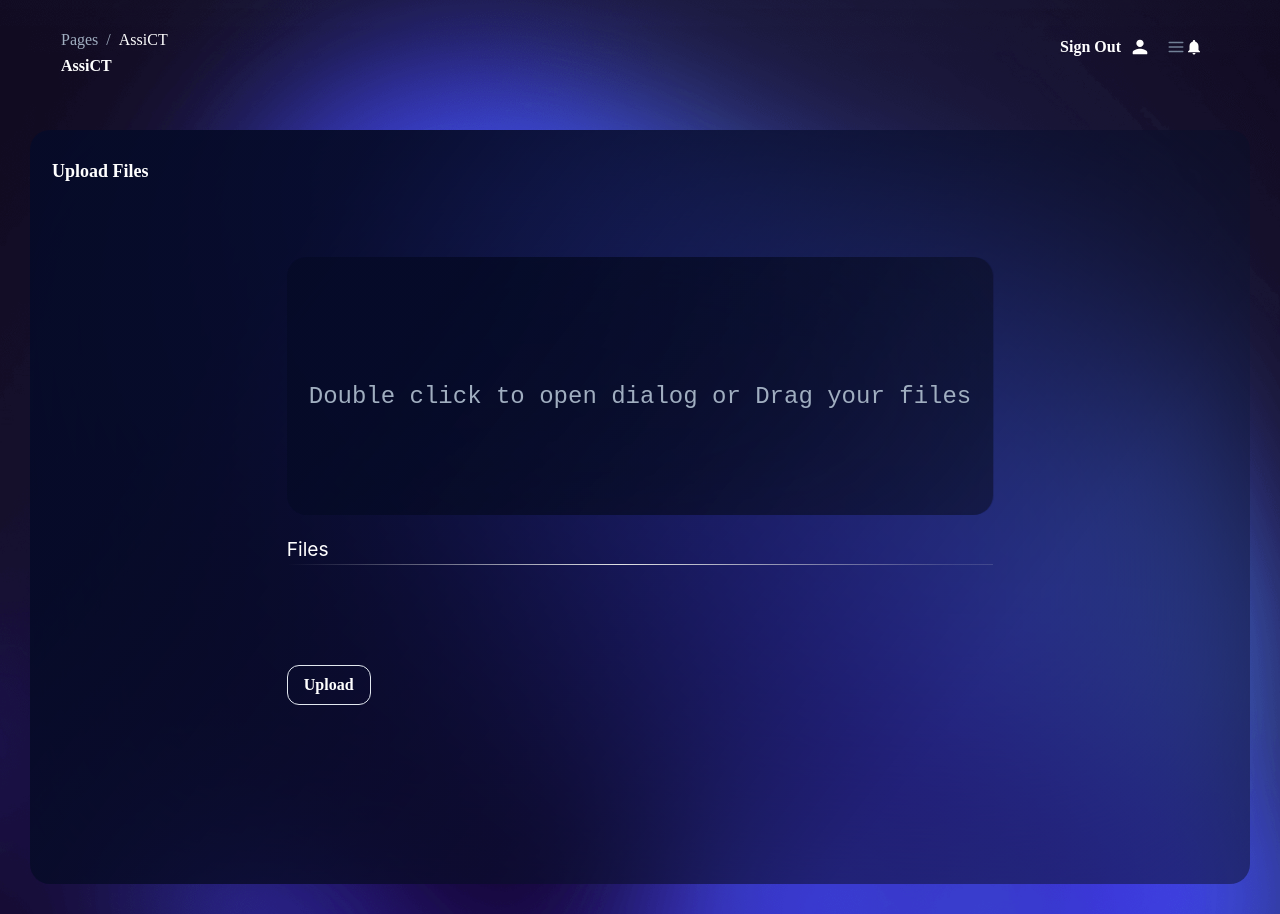
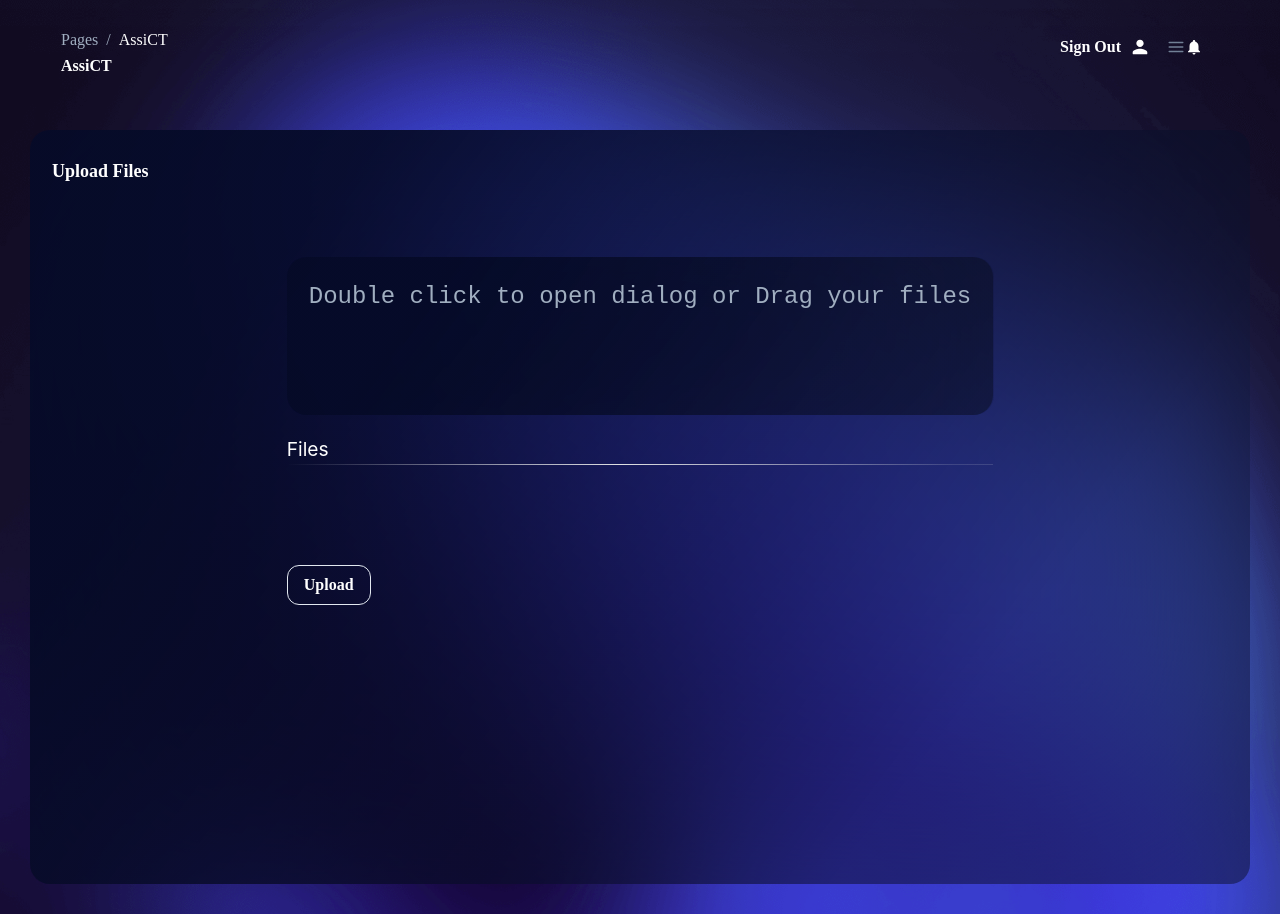
Before and after one commit to SVinternShip/Frontend-Backend, a React (Create React App) app in the folder frontend/assict_front/: page /home/fileupload in a window 1280 px wide. Built offline with nearby package versions, Linux system fonts and the light colour scheme.

Commit message:
Update Dropzone.js

```diff
--- a/frontend/assict_front/src/components/FileUpload/Dropzone.js
+++ b/frontend/assict_front/src/components/FileUpload/Dropzone.js
@@ -74,18 +74,19 @@ function Dropzone(props) {
 
     <div className="container">
 
-      <div {...getRootProps({className: 'dropzone'})} >
+      <div {...getRootProps({className: 'dropzone'})} verticalAlign="middle">
         <input {...getInputProps()} />
-        <Card overflowX={{ xl: "hidden" }} my='20px' pb='100px'>
-          <Flex direction='column' pt={{ base: "100px", md: "100px" }}>
+        <Card overflowX={{ xl: "hidden" }} my='20px' pb='100px' align="center" display="flex" verticalAlign="middle">
+          <Box  align="center" display="flex" alignContent="center" verticalAlign="middle">
             <a><Text
                         fontSize="2xl"
                         fontFamily="monospace"
                         fontWeight="thin"
                         color="gray.400"
+                        align="center"
             >Double click to open dialog or Drag your files</Text></a>
 
-          </Flex>
+          </Box>
         </Card>
       </div>
 
@@ -95,14 +96,14 @@ function Dropzone(props) {
         >Files</Text></h4>
           <Separator/>
       <Box h="100px">
-        <ul><Text fontFamily="monospace">{files}</Text></ul>
+        <ul><Text fontFamily="monospace" fontWeight="thin" fontSize="large">{files}</Text></ul>
       </Box>
       <div className="App">
         <div>
-          <Button variant="outline" className="btn" type="submit" onClick={event => onFileUpload(event, acceptedFiles)}>Upload</Button>
+          <Button variant="outline" className="btn" type="submit" align="center" onClick={event => onFileUpload(event, acceptedFiles)}
+          >Upload</Button>
         </div>
       </div>
-
     </div>
   );
 }
```
